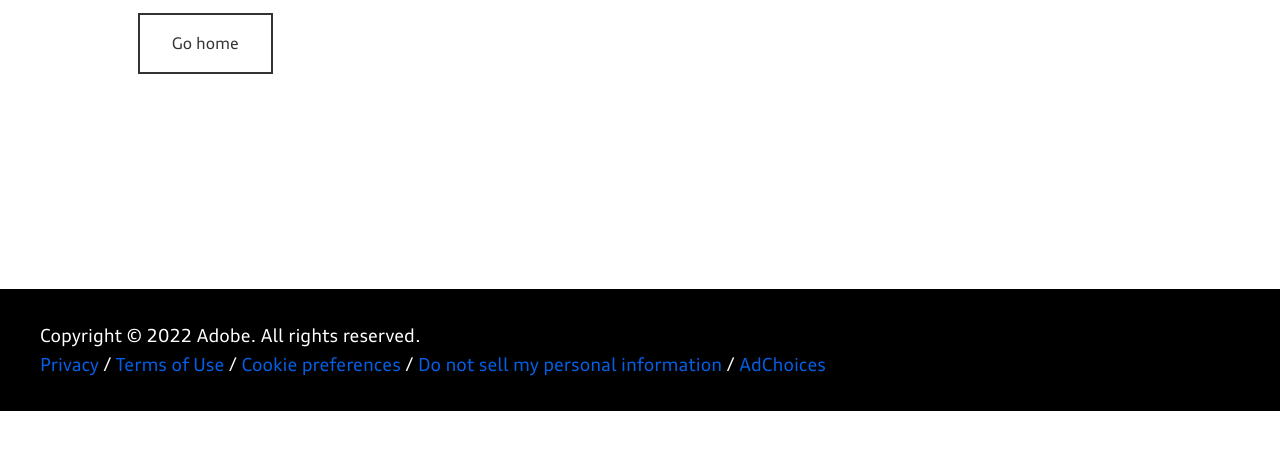
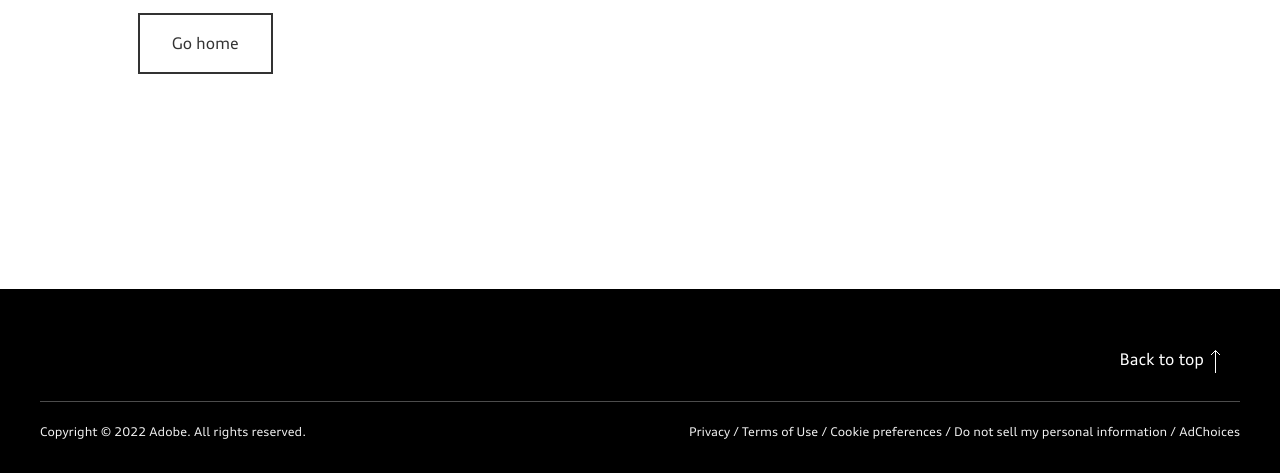
Before and after one commit to hlxsites/audi-bi, a website: page 404.html in a window 1280 px wide. Shown: the part 511-984 px from the top of the page. Before the commit the page ends 922 px from the top, so only its background shows below. Drawn offline with Linux system fonts and the light colour scheme; files whose address does not match are found by name.

Commit message:
add back to top button

```diff
--- a/blocks/facts/facts.css
+++ b/blocks/facts/facts.css
@@ -19,7 +19,7 @@
 }
 
 .facts-row div:first-child {
-    border-right: 1px solid rgb(76 76 76);
+    border-right: 1px solid var(--separator-color);
 }
 
 .facts-row div p:first-child {
--- a/blocks/footer/footer.css
+++ b/blocks/footer/footer.css
@@ -13,3 +13,27 @@ footer .footer {
 footer .footer p {
   margin: 0;
 }
+
+.footer-container {
+  display: flex;
+  flex-direction: column;
+}
+
+.footer-container button {
+  align-self: flex-end;
+  display: flex;
+  padding: 10px;
+}
+
+.footer-content-container {
+  padding-top: 20px;
+  border-top: 1px solid var(--separator-color);
+  display: flex;
+  font-size: 12px;
+  font-stretch: 105%;
+  justify-content: space-between;
+}
+
+.footer-content-container a {
+  color: var(--footer-text-color);
+}
--- a/blocks/footer/footer.js
+++ b/blocks/footer/footer.js
@@ -16,4 +16,15 @@ export default async function decorate(block) {
   footer.innerHTML = html;
   await decorateIcons(footer);
   block.append(footer);
+
+  block.querySelector('div > div > div').classList.add('footer-content-container');
+  block.querySelector('div > div').classList.add('footer-container');
+
+  // Back to top button
+  const $backToTop = document.createElement('button');
+  $backToTop.innerHTML = '<p>Back to top</p><svg height="24" width="24" xmlns="http://www.w3.org/2000/svg"><path d="M7 6l4.5-4.5L16 6m-4.5 18V1.5" fill="none" stroke="currentColor" stroke-miterlimit="10"></path></svg>';
+  $backToTop.addEventListener('click', () => {
+    window.scrollTo(0, 0);
+  })
+  block.querySelector('div > div').prepend($backToTop);
 }
--- a/styles/styles.css
+++ b/styles/styles.css
@@ -14,6 +14,7 @@
   font-family: audi;
   src: url("/fonts/AudiTypeVF.woff2") format('woff2');
   font-weight: normal;
+  font-display: swap;
 }
 
  :root {
@@ -26,7 +27,7 @@
   --overlay-background-color: #eee;
   --highlight-background-color: #ccc;
   --footer-background-color: #000;
-  --footer-text-color: #fff;
+  --footer-text-color: rgb(242 242 242);
   --text-color: #333;
 
   /* fonts */
@@ -50,7 +51,7 @@
 
   /* nav height */
   --nav-height: 64px;
-
+  --separator-color: rgb(76 76 76);
 }
 
 body {
```
